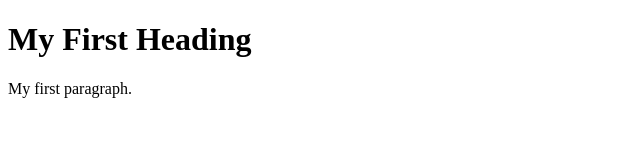
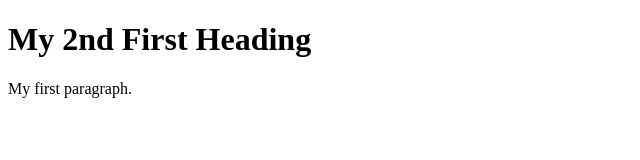
Before and after one commit to vishalhalder05/office, a plain HTML site: page index.html in a window 1280 px wide. Shown: the whole page, without its empty margins (0-640 px from the left). Drawn offline with Linux system fonts and the light colour scheme.

Commit message:
first commit

```diff
--- a/index.html
+++ b/index.html
@@ -2,7 +2,7 @@
 <html>
 <body>
 
-<h1>My First Heading</h1>
+<h1>My 2nd First Heading</h1>
 <p>My first paragraph.</p>
 
 </body>
```
